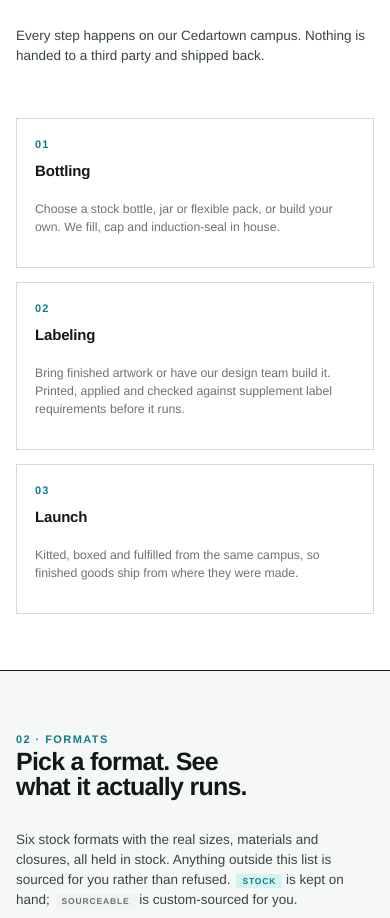
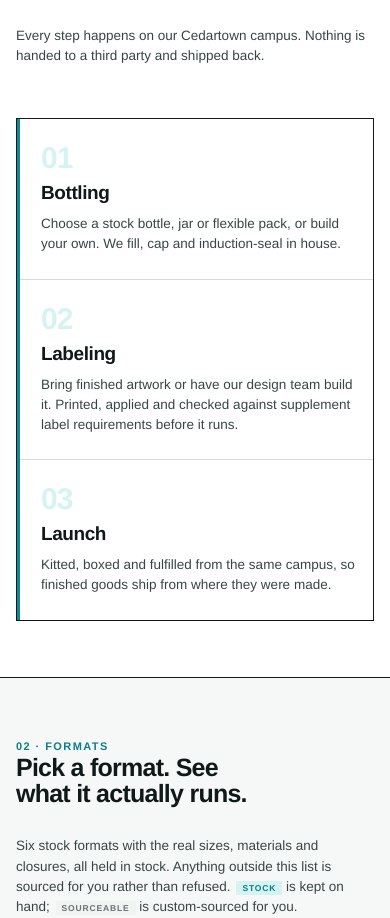
Before and after one commit to famehealthlabs/fame-platform-deck, a plain HTML site: page packaging/index.html in a window 390 px wide. Shown: the part 935-1853 px from the top of the page. Drawn offline with Linux system fonts and the light colour scheme.

Commit message:
Rebuild the three-step module as one continuous run
Three floating bordered boxes was the wrong shape for the content: a
sequence drawn as three parallel islands. Now one bordered container
divided by hairlines with a continuous teal rail across the top, which
is the same process language the platform deck uses for its nine-step
chain, and which states the section's own claim visually: nothing is
handed to a third party. Numerals go from 11px labels to large aqua
figures, titles from h4 to h3, body from small to body. On mobile the
rail rotates to run vertically down the left edge.

```diff
--- a/packaging/index.html
+++ b/packaging/index.html
@@ -176,11 +176,21 @@ a{color:inherit;} :focus-visible{outline:2px solid var(--teal);outline-offset:3p
 @media(max-width:900px){.ftabs{grid-template-columns:repeat(3,1fr);}.ftab{border-bottom:1px solid var(--rule-soft);}.ftab:nth-child(3n){border-right:0;}}
 @media(max-width:520px){.ftabs{grid-template-columns:repeat(2,1fr);}.ftab:nth-child(3n){border-right:1px solid var(--rule-soft);}.ftab:nth-child(2n){border-right:0;}}
 
-/* three steps */
-.steps{display:grid;grid-template-columns:repeat(3,1fr);gap:clamp(14px,1.6vw,22px);}
-@media(max-width:820px){.steps{grid-template-columns:1fr;}}
-.step{border:1px solid var(--rule-soft);background:var(--paper);padding:clamp(18px,2vw,28px);display:flex;flex-direction:column;gap:9px;}
-.step .sn{font-size:11px;font-weight:700;color:var(--teal-deep);font-variant-numeric:tabular-nums;letter-spacing:.1em;}
+/* three steps: one continuous run, not three islands */
+.steps{display:grid;grid-template-columns:repeat(3,1fr);border:1px solid var(--rule);background:var(--paper);position:relative;}
+.steps::before{content:"";position:absolute;left:0;right:0;top:0;height:3px;background:var(--teal-band);}
+.step{border-right:1px solid var(--rule-soft);padding:clamp(24px,2.8vw,40px) clamp(18px,2vw,30px);display:flex;flex-direction:column;gap:10px;min-width:0;transition:background .18s;}
+.step:last-child{border-right:0;}
+.step:hover{background:var(--aqua-2);}
+.step .sn{font-size:clamp(30px,3.4vw,46px);line-height:1;font-weight:700;color:var(--aqua);font-variant-numeric:tabular-nums;letter-spacing:-.03em;}
+.step h3{margin:0;}
+.step p{margin:0;}
+@media(max-width:820px){
+  .steps{grid-template-columns:1fr;}
+  .steps::before{width:3px;height:auto;top:0;bottom:0;right:auto;}
+  .step{border-right:0;border-bottom:1px solid var(--rule-soft);padding-left:clamp(24px,5vw,36px);}
+  .step:last-child{border-bottom:0;}
+}
 
 /* dark custom band */
 .dark{background:#0C2225;color:#EAF3F2;border-bottom:1px solid var(--rule);padding:clamp(56px,6.5vw,110px) 0;}
@@ -270,9 +280,9 @@ a{color:inherit;} :focus-visible{outline:2px solid var(--teal);outline-offset:3p
       <p class="body">Every step happens on our Cedartown campus. Nothing is handed to a third party and shipped back.</p>
     </div>
     <div class="steps">
-      <div class="step"><span class="sn">01</span><h3 class="h4">Bottling</h3><p class="small">Choose a stock bottle, jar or flexible pack, or build your own. We fill, cap and induction-seal in house.</p></div>
-      <div class="step"><span class="sn">02</span><h3 class="h4">Labeling</h3><p class="small">Bring finished artwork or have our design team build it. Printed, applied and checked against supplement label requirements before it runs.</p></div>
-      <div class="step"><span class="sn">03</span><h3 class="h4">Launch</h3><p class="small">Kitted, boxed and fulfilled from the same campus, so finished goods ship from where they were made.</p></div>
+      <div class="step"><span class="sn num">01</span><h3 class="h3">Bottling</h3><p class="body">Choose a stock bottle, jar or flexible pack, or build your own. We fill, cap and induction-seal in house.</p></div>
+      <div class="step"><span class="sn num">02</span><h3 class="h3">Labeling</h3><p class="body">Bring finished artwork or have our design team build it. Printed, applied and checked against supplement label requirements before it runs.</p></div>
+      <div class="step"><span class="sn num">03</span><h3 class="h3">Launch</h3><p class="body">Kitted, boxed and fulfilled from the same campus, so finished goods ship from where they were made.</p></div>
     </div>
   </div>
 </section>
```
